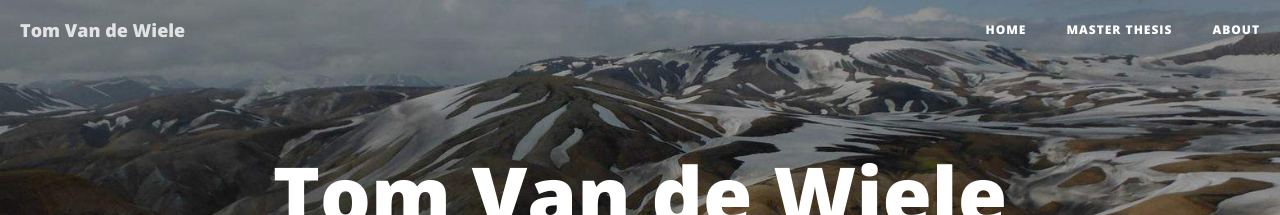
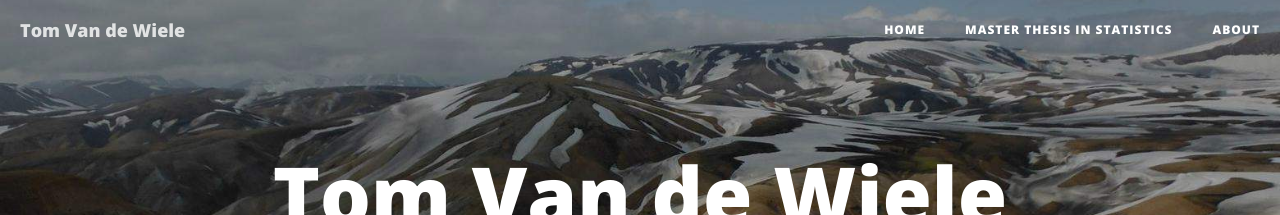
Before and after one commit to ttvand/ttvand.github.io, a Jekyll site: the page built from index.html, in a window 1280 px wide. Shown: the top 215 px of the page. Built offline with Jekyll 4.4.1, drawn with Linux system fonts in a browser that asks for light colours; nearby versions of some CDN libraries; the list of posts is cut into pages by our own code.

Commit message:
Rename thesis to CV

```diff
--- a/_includes/nav.html
+++ b/_includes/nav.html
@@ -19,7 +19,7 @@
                     <a href="{{ site.baseurl }}/">Home</a>
                 </li>
 				<li>
-                    <a href="{{ site.baseurl }}/MastatFinalTomVandeWiele.pdf" onClick="ga('send', 'event', 'Menu', 'Download', 'mastatfinaltomVandewiele.pdf');">Master Thesis</a>
+                    <a href="{{ site.baseurl }}/CV.pdf" onClick="ga('send', 'event', 'Menu', 'Download', 'cv.pdf');">Master Thesis in Statistics</a>
                 </li>
                 {% for page in site.pages %}{% if page.title %}
                 <li>
```
Also changed, not shown: 2 other files.
